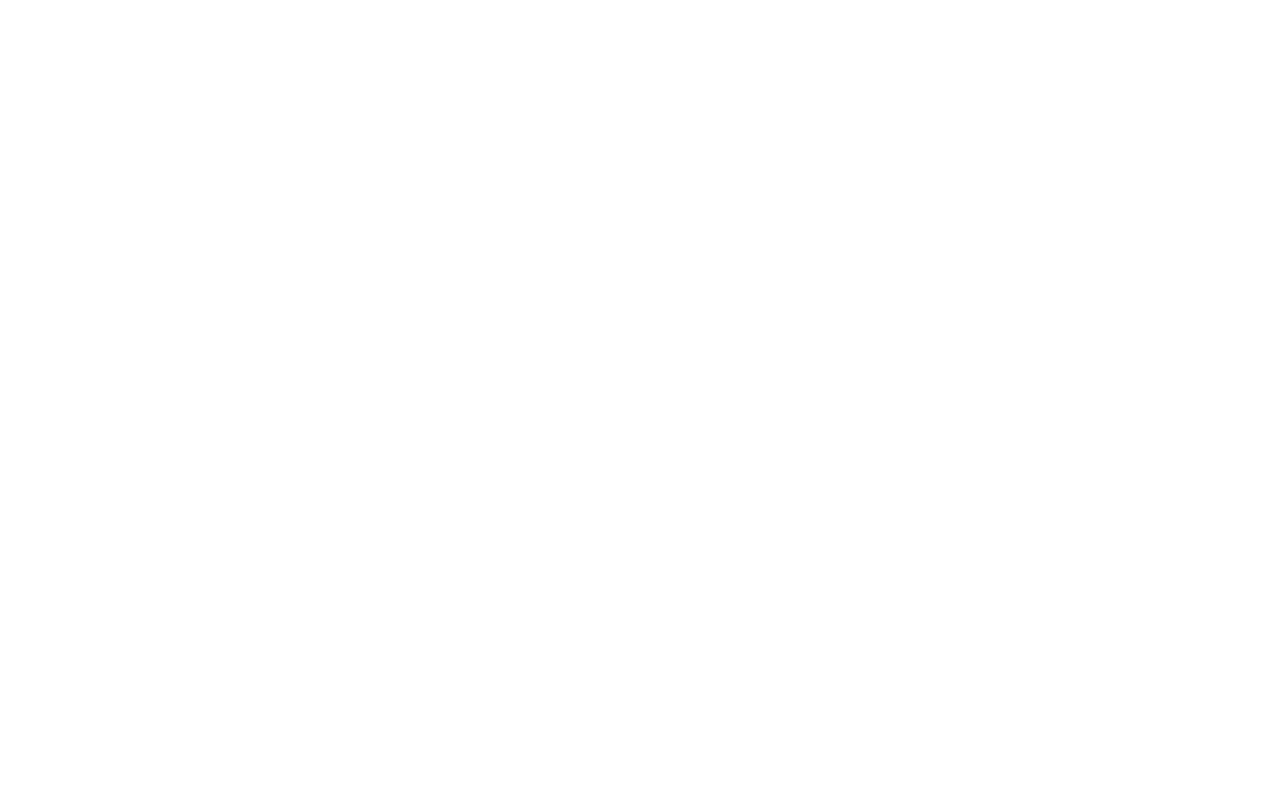
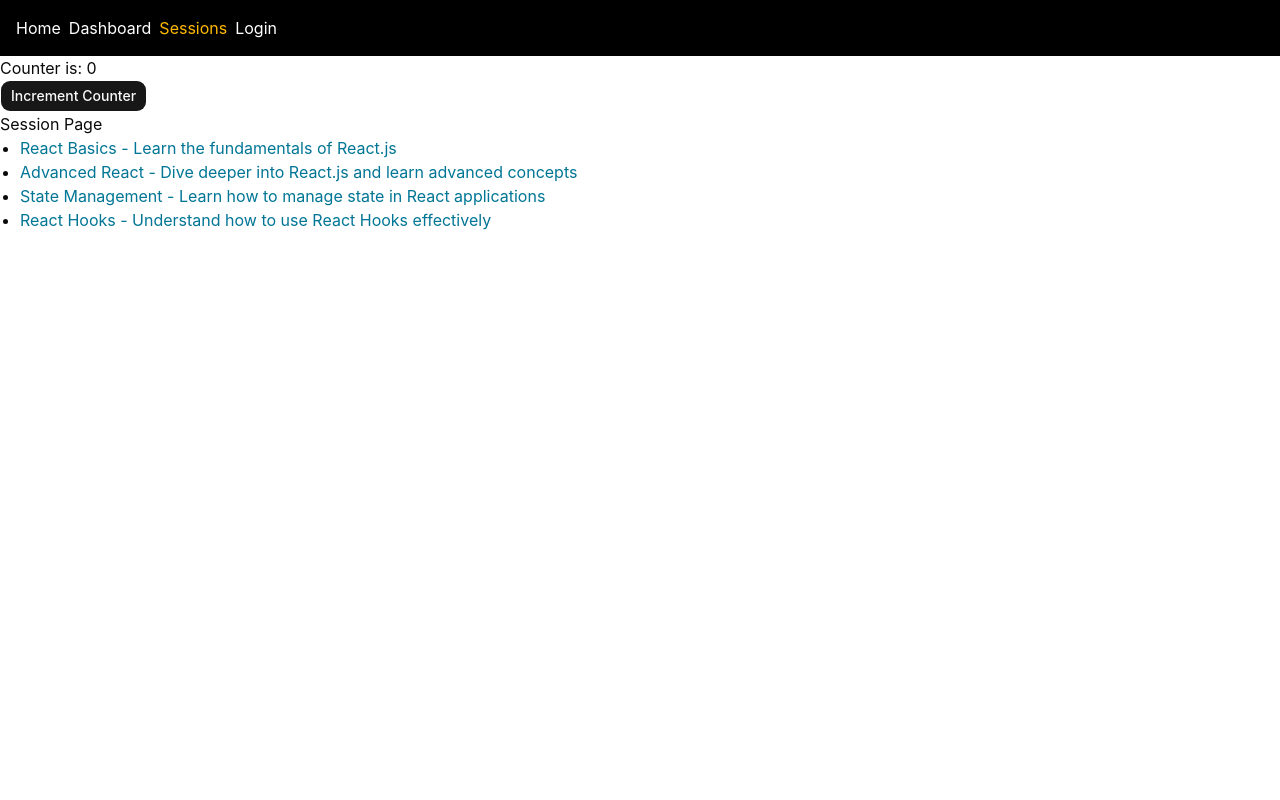
Before and after one commit to bavidukaviranga/skillmentor-frontend, a React (Vite) app: page /sessions in a window 1280 px wide. Shown: the top 800 px of the page. Built offline with nearby package versions, Linux system fonts and the light colour scheme.

Commit message:
feat: introduce react router concepts

```diff
--- a/src/App.tsx
+++ b/src/App.tsx
@@ -1,11 +1,30 @@
+import { Route, Routes } from "react-router";
+import HomePage from "./pages/HomePage";
+import DashboardPage from "./pages/DashboardPage";
+import Layout from "./Layout";
+import LoginPage from "./pages/LoginPage";
+import SessionsPage from "./pages/SessionsPage";
+import SessionPage from "./pages/SessionPage";
 
 function App() {
-  <section>
-      <h1>
-        Hello World
-      </h1>
-  </section>
-  ;
+  return (
+    <Routes>
+      {/* Route groups */}
+      <Route path="/" element={<Layout />}>
+        <Route index element={<HomePage />} />
+        <Route path="/dashboard" element={<DashboardPage />} />
+        <Route path="/login" element={<LoginPage />} />
+        <Route path="/sessions" element={<SessionsPage />} />
+        <Route
+          path="/sessions/:sessionId/details/:sessionTitle"
+          element={<SessionPage />}
+        />
+      </Route>
+
+      {/* 404 page */}
+      <Route path="*" element={<h1>404 Not Found</h1>} />
+    </Routes>
+  );
 }
 
 export default App;
--- /dev/null
+++ b/src/components/Footer.tsx
@@ -0,0 +1,7 @@
+export default function Footer() {
+  return (
+    <div className="bg-black text-white p-4 text-center">
+      copyright 2026 SkillMentor
+    </div>
+  );
+}
--- /dev/null
+++ b/src/components/Navbar.tsx
@@ -0,0 +1,32 @@
+import { NavLink } from "react-router";
+
+export default function Navbar() {
+  return (
+    <nav className="bg-black text-white flex gap-2 p-4">
+      <NavLink
+        to="/"
+        className={({ isActive }) => (isActive ? "text-amber-400" : "")}
+      >
+        Home
+      </NavLink>
+      <NavLink
+        to="/dashboard"
+        className={({ isActive }) => (isActive ? "text-amber-400" : "")}
+      >
+        Dashboard
+      </NavLink>
+      <NavLink
+        to="/sessions"
+        className={({ isActive }) => (isActive ? "text-amber-400" : "")}
+      >
+        Sessions
+      </NavLink>
+      <NavLink
+        to="/login"
+        className={({ isActive }) => (isActive ? "text-amber-400" : "")}
+      >
+        Login
+      </NavLink>
+    </nav>
+  );
+}
--- a/src/main.tsx
+++ b/src/main.tsx
@@ -1,11 +1,13 @@
-import { StrictMode } from 'react'
-import { createRoot } from 'react-dom/client'
-import '@/index.css'
-import App from '@/App.tsx'
+import { StrictMode } from "react";
+import { createRoot } from "react-dom/client";
+import "@/index.css";
+import App from "@/App.tsx";
+import { BrowserRouter } from "react-router";
 
-createRoot(document.getElementById('root')!).render(
+createRoot(document.getElementById("root")!).render(
   <StrictMode>
-    <App />
+    <BrowserRouter>
+      <App />
+    </BrowserRouter>
   </StrictMode>,
-
-)
+);
--- /dev/null
+++ b/src/pages/LoginPage.tsx
@@ -0,0 +1,67 @@
+import { Button } from "@/components/ui/button";
+import { useState } from "react";
+import { useNavigate, useSearchParams } from "react-router";
+
+export default function LoginPage() {
+  const expectedPassword = "password123";
+  let [searchParams] = useSearchParams();
+
+  searchParams.get("error") && alert(searchParams.get("error")!);
+
+  const [userDetails, setUserDetails] = useState({
+    username: "",
+    password: "",
+  });
+
+  const navigate = useNavigate();
+
+  function handleInputChange(e: React.ChangeEvent<HTMLInputElement>) {
+    const { name, value } = e.target;
+    setUserDetails((prev) => ({ ...prev, [name]: value }));
+  }
+
+  const handleSubmit = (event: React.FormEvent) => {
+    event.preventDefault();
+
+    if (userDetails.password === expectedPassword) {
+      navigate("/dashboard");
+    } else {
+      navigate("/login?error=Invalid%20credentials");
+    }
+  };
+
+  return (
+    <section className="min-h-[100vh] ">
+      <h1>Enter your login credentials</h1>
+      <form onSubmit={handleSubmit}>
+        <label>
+          Username:
+          <input
+            type="text"
+            name="username"
+            className="bg-black text-white"
+            value={userDetails.username}
+            onChange={handleInputChange}
+          />
+        </label>
+        <br />
+        <label>
+          Password:
+          <input
+            type="password"
+            name="password"
+            className="bg-black text-white"
+            value={userDetails.password}
+            onChange={handleInputChange}
+          />
+        </label>
+
+        <br />
+        <br />
+        <br />
+
+        <Button variant="secondary">Login</Button>
+      </form>
+    </section>
+  );
+}
--- /dev/null
+++ b/src/pages/SessionPage.tsx
@@ -0,0 +1,20 @@
+import { useParams } from "react-router";
+
+export default function SessionPage() {
+  const { sessionId, sessionTitle } = useParams();
+
+  console.log("Session ID is", sessionId);
+  console.log("Session Title is", sessionTitle);
+
+  return (
+    <section>
+      <h1>Session Details Page</h1>
+      <p>This page will show the details of a specific session.</p>
+
+      <br />
+      <br />
+      <p>Session ID is: {sessionId}</p>
+      <p>Session Title is: {sessionTitle}</p>
+    </section>
+  );
+}
--- /dev/null
+++ b/src/pages/SessionsPage.tsx
@@ -0,0 +1,44 @@
+import { Link } from "react-router";
+
+export default function SessionsPage() {
+  const sessions = [
+    {
+      id: 1,
+      title: "React Basics",
+      description: "Learn the fundamentals of React.js",
+    },
+    {
+      id: 2,
+      title: "Advanced React",
+      description: "Dive deeper into React.js and learn advanced concepts",
+    },
+    {
+      id: 3,
+      title: "State Management",
+      description: "Learn how to manage state in React applications",
+    },
+    {
+      id: 4,
+      title: "React Hooks",
+      description: "Understand how to use React Hooks effectively",
+    },
+  ];
+
+  return (
+    <section className="min-h-[100vh]">
+      <h1>Session Page</h1>
+      <ul className="list-disc pl-5">
+        {sessions.map((session) => (
+          <li key={session.id}>
+            <Link
+              className="text-cyan-700 hover:text-cyan-500"
+              to={`/sessions/${session.id}/details/${session.title}`}
+            >
+              {session.title} - {session.description}
+            </Link>
+          </li>
+        ))}
+      </ul>
+    </section>
+  );
+}
```
